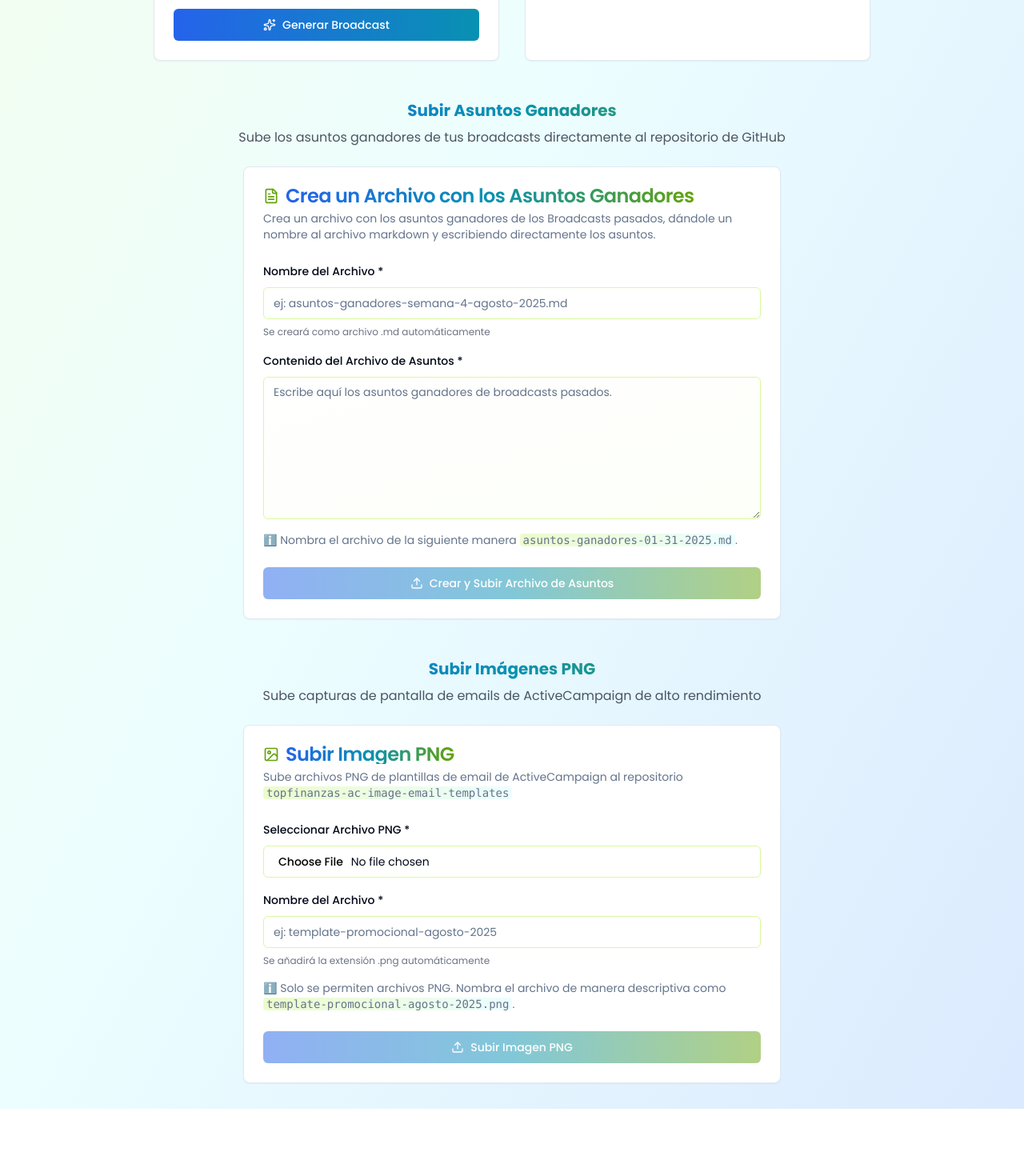
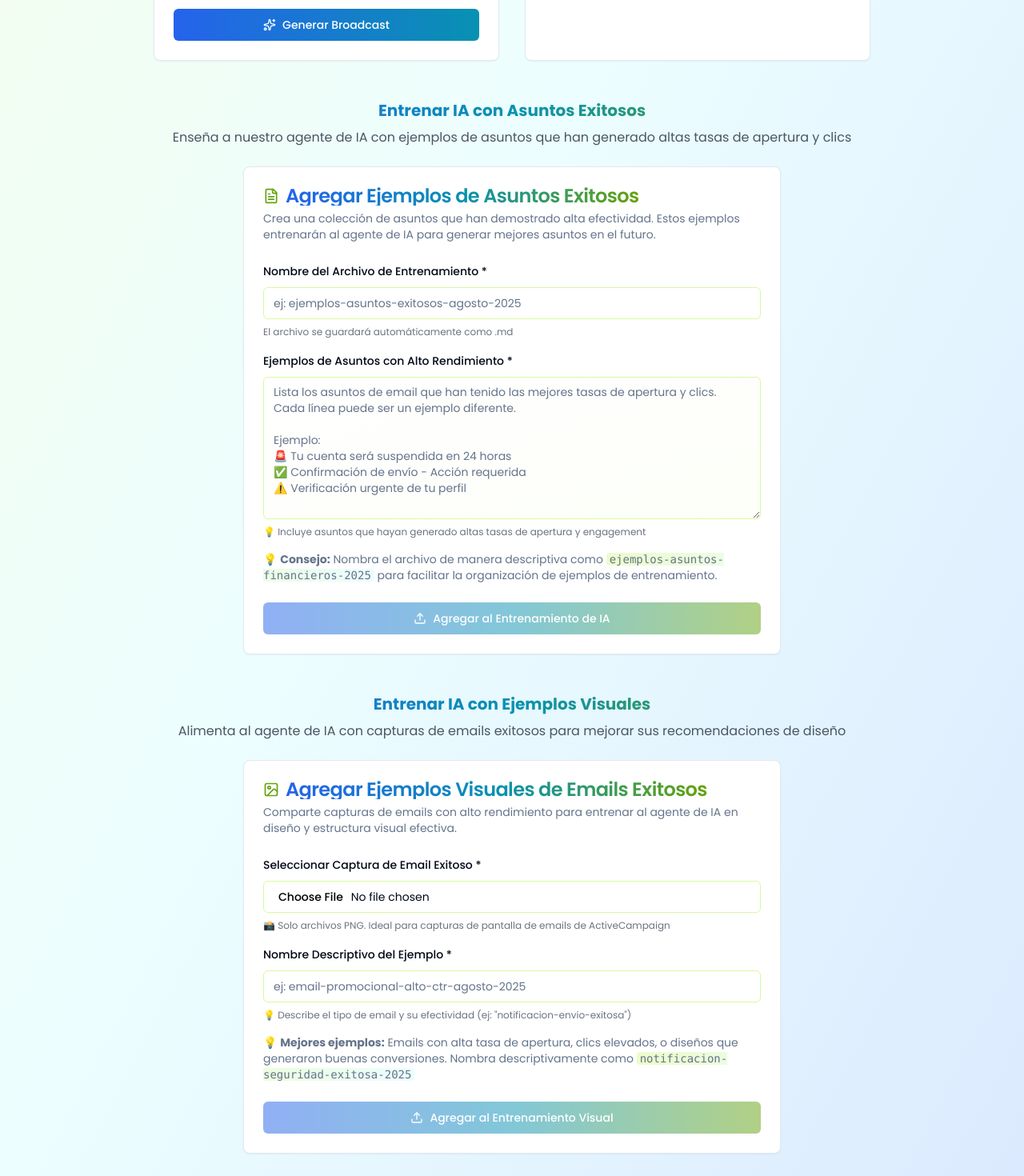
Before and after one commit to juanjaragavi/emailgenius-broadcasts-generator, a Next.js app: page / in a window 1280 px wide. Shown: the part 980-2450 px from the top of the page at 80% size. Before the commit the page ends 2366 px from the top, so only its background shows below. Built offline with nearby package versions, Linux system fonts and the light colour scheme.

Commit message:
feat: Update UI text and error messages for AI training examples in file upload components

```diff
--- a/app/page.tsx
+++ b/app/page.tsx
@@ -809,11 +809,11 @@ export default function Home() {
         <div className="mt-12">
           <div className="text-center mb-6">
             <h3 className="text-xl font-bold bg-gradient-to-r from-blue-600 via-cyan-600 to-lime-600 bg-clip-text text-transparent mb-2">
-              Subir Asuntos Ganadores
+              Entrenar IA con Asuntos Exitosos
             </h3>
             <p className="text-gray-600">
-              Sube los asuntos ganadores de tus broadcasts directamente al
-              repositorio de GitHub
+              Enseña a nuestro agente de IA con ejemplos de asuntos que han
+              generado altas tasas de apertura y clics
             </p>
           </div>
           <div className="flex justify-center">
@@ -834,10 +834,11 @@ export default function Home() {
         <div className="mt-12">
           <div className="text-center mb-6">
             <h3 className="text-xl font-bold bg-gradient-to-r from-blue-600 via-cyan-600 to-lime-600 bg-clip-text text-transparent mb-2">
-              Subir Imágenes PNG
+              Entrenar IA con Ejemplos Visuales
             </h3>
             <p className="text-gray-600">
-              Sube capturas de pantalla de emails de ActiveCampaign de alto rendimiento
+              Alimenta al agente de IA con capturas de emails exitosos para
+              mejorar sus recomendaciones de diseño
             </p>
           </div>
           <div className="flex justify-center">
--- a/components/ui/file-upload.tsx
+++ b/components/ui/file-upload.tsx
@@ -67,7 +67,7 @@ export function FileUpload({
     try {
       if (!filename.trim() || !content.trim()) {
         throw new Error(
-          "Por favor completa el nombre del archivo y el contenido"
+          "Por favor completa el nombre del archivo y agrega ejemplos de asuntos exitosos"
         );
       }
 
@@ -78,7 +78,7 @@ export function FileUpload({
         content,
         branchBase: "main", // Always use main branch
         skipPr: true, // Always commit directly to main
-        commitMessage: `feat: add ${finalFilename} via EmailGenius`,
+        commitMessage: `feat: agregar ejemplos de entrenamiento ${finalFilename} para agente de IA`,
       };
 
       const response = await fetch("/api/upload-winner-subject", {
@@ -124,44 +124,52 @@ export function FileUpload({
         <CardTitle className="flex items-center gap-2">
           <FileText className="h-5 w-5 text-lime-600" />
           <span className="bg-gradient-to-r from-blue-600 via-cyan-600 to-lime-600 bg-clip-text text-transparent">
-            Crea un Archivo con los Asuntos Ganadores
+            Agregar Ejemplos de Asuntos Exitosos
           </span>
         </CardTitle>
         <CardDescription>
-          Crea un archivo con los asuntos ganadores de los Broadcasts pasados,
-          dándole un nombre al archivo markdown y escribiendo directamente los
-          asuntos.
+          Crea una colección de asuntos que han demostrado alta efectividad.
+          Estos ejemplos entrenarán al agente de IA para generar mejores asuntos
+          en el futuro.
         </CardDescription>
       </CardHeader>
       <CardContent className="space-y-4">
         {/* Filename Input */}
         <div className="space-y-2">
-          <Label htmlFor="filename">Nombre del Archivo *</Label>
+          <Label htmlFor="filename">
+            Nombre del Archivo de Entrenamiento *
+          </Label>
           <Input
             id="filename"
             value={filename}
             onChange={(e) => setFilename(e.target.value)}
-            placeholder="ej: asuntos-ganadores-semana-4-agosto-2025.md"
+            placeholder="ej: ejemplos-asuntos-exitosos-agosto-2025"
             disabled={isUploading}
             className="border-lime-200 focus:border-lime-400 focus:ring-lime-400"
           />
           <p className="text-xs text-gray-500">
-            Se creará como archivo .md automáticamente
+            El archivo se guardará automáticamente como .md
           </p>
         </div>
 
         {/* Content Input */}
         <div className="space-y-2">
-          <Label htmlFor="content">Contenido del Archivo de Asuntos *</Label>
+          <Label htmlFor="content">
+            Ejemplos de Asuntos con Alto Rendimiento *
+          </Label>
           <Textarea
             id="content"
             value={content}
             onChange={(e) => setContent(e.target.value)}
-            placeholder="Escribe aquí los asuntos ganadores de broadcasts pasados."
+            placeholder="Lista los asuntos de email que han tenido las mejores tasas de apertura y clics. Cada línea puede ser un ejemplo diferente.&#10;&#10;Ejemplo:&#10;🚨 Tu cuenta será suspendida en 24 horas&#10;✅ Confirmación de envío - Acción requerida&#10;⚠️ Verificación urgente de tu perfil"
             rows={8}
             disabled={isUploading}
             className="border-lime-200 focus:border-lime-400 focus:ring-lime-400 bg-gradient-to-br from-white to-lime-50/30"
           />
+          <p className="text-xs text-gray-500">
+            💡 Incluye asuntos que hayan generado altas tasas de apertura y
+            engagement
+          </p>
         </div>
 
         {/* Error Display */}
@@ -177,13 +185,13 @@ export function FileUpload({
           <div className="space-y-3 p-4 bg-gradient-to-r from-lime-50 to-cyan-50 border border-lime-200 rounded-md">
             <div className="flex items-center gap-2 text-lime-700 font-medium">
               <Check className="h-4 w-4" />
-              ¡Subida Exitosa!
+              ¡Ejemplos Agregados al Entrenamiento de IA!
             </div>
             <div className="space-y-2 text-sm">
               <div className="flex items-center gap-2">
                 <FileText className="h-4 w-4 text-gray-600" />
                 <span>
-                  Archivo:{" "}
+                  Archivo de entrenamiento:{" "}
                   <code className="bg-white px-1 rounded border border-lime-100">
                     {result.path}
                   </code>
@@ -197,19 +205,25 @@ export function FileUpload({
                   rel="noopener noreferrer"
                   className="text-blue-600 hover:text-cyan-600 hover:underline flex items-center gap-1 transition-colors"
                 >
-                  Ver Commit <ExternalLink className="h-3 w-3" />
+                  Ver Registro de Entrenamiento{" "}
+                  <ExternalLink className="h-3 w-3" />
                 </a>
               </div>
             </div>
+            <p className="text-xs text-emerald-700 bg-emerald-50 p-2 rounded border border-emerald-200">
+              🤖 El agente de IA ahora puede usar estos ejemplos para mejorar
+              futuras generaciones
+            </p>
           </div>
         )}
 
         <CardDescription>
-          ℹ️ Nombra el archivo de la siguiente manera{" "}
+          💡 <strong>Consejo:</strong> Nombra el archivo de manera descriptiva
+          como{" "}
           <code className="bg-gradient-to-r from-lime-100 to-cyan-50 px-1 rounded">
-            asuntos-ganadores-01-31-2025.md
-          </code>
-          .
+            ejemplos-asuntos-financieros-2025
+          </code>{" "}
+          para facilitar la organización de ejemplos de entrenamiento.
         </CardDescription>
 
         {/* Action Buttons */}
@@ -222,12 +236,12 @@ export function FileUpload({
             {isUploading ? (
               <>
                 <Loader2 className="mr-2 h-4 w-4 animate-spin" />
-                Subiendo...
+                Entrenando IA...
               </>
             ) : (
               <>
                 <Upload className="mr-2 h-4 w-4" />
-                Crear y Subir Archivo de Asuntos
+                Agregar al Entrenamiento de IA
               </>
             )}
           </Button>
--- a/components/ui/png-upload.tsx
+++ b/components/ui/png-upload.tsx
@@ -54,13 +54,15 @@ export function PngUpload({ onUploadSuccess, onUploadError }: PngUploadProps) {
 
     // Validate file type
     if (!file.type.startsWith("image/png")) {
-      setError("Solo se permiten archivos PNG");
+      setError(
+        "Solo se permiten capturas en formato PNG para el entrenamiento de IA"
+      );
       return;
     }
 
     // Validate file size (1MB limit)
     if (file.size > 1024 * 1024) {
-      setError("El archivo es demasiado grande. Límite: 1MB");
+      setError("La captura es muy grande para procesar. Límite: 1MB");
       return;
     }
 
@@ -103,7 +105,7 @@ export function PngUpload({ onUploadSuccess, onUploadError }: PngUploadProps) {
       const payload = {
         filename: finalFilename,
         content: base64Content,
-        commitMessage: `feat: add ${finalFilename} via EmailGenius PNG Uploader`,
+        commitMessage: `feat: agregar ejemplo visual ${finalFilename} para entrenamiento de IA`,
       };
 
       const response = await fetch("/api/upload-png-image", {
@@ -155,21 +157,20 @@ export function PngUpload({ onUploadSuccess, onUploadError }: PngUploadProps) {
         <CardTitle className="flex items-center gap-2">
           <ImageIcon className="h-5 w-5 text-lime-600" />
           <span className="bg-gradient-to-r from-blue-600 via-cyan-600 to-lime-600 bg-clip-text text-transparent">
-            Subir Imagen PNG
+            Agregar Ejemplos Visuales de Emails Exitosos
           </span>
         </CardTitle>
         <CardDescription>
-          Sube archivos PNG de plantillas de email de ActiveCampaign al
-          repositorio{" "}
-          <code className="bg-gradient-to-r from-lime-100 to-cyan-50 px-1 rounded">
-            topfinanzas-ac-image-email-templates
-          </code>
+          Comparte capturas de emails con alto rendimiento para entrenar al
+          agente de IA en diseño y estructura visual efectiva.
         </CardDescription>
       </CardHeader>
       <CardContent className="space-y-4">
         {/* File Selection */}
         <div className="space-y-2">
-          <Label htmlFor="file-input">Seleccionar Archivo PNG *</Label>
+          <Label htmlFor="file-input">
+            Seleccionar Captura de Email Exitoso *
+          </Label>
           <Input
             id="file-input"
             ref={fileInputRef}
@@ -187,21 +188,26 @@ export function PngUpload({ onUploadSuccess, onUploadError }: PngUploadProps) {
               </span>
             </div>
           )}
+          <p className="text-xs text-gray-500">
+            📸 Solo archivos PNG. Ideal para capturas de pantalla de emails de
+            ActiveCampaign
+          </p>
         </div>
 
         {/* Filename Input */}
         <div className="space-y-2">
-          <Label htmlFor="filename">Nombre del Archivo *</Label>
+          <Label htmlFor="filename">Nombre Descriptivo del Ejemplo *</Label>
           <Input
             id="filename"
             value={filename}
             onChange={(e) => setFilename(e.target.value)}
-            placeholder="ej: template-promocional-agosto-2025"
+            placeholder="ej: email-promocional-alto-ctr-agosto-2025"
             disabled={isUploading}
             className="border-lime-200 focus:border-lime-400 focus:ring-lime-400"
           />
           <p className="text-xs text-gray-500">
-            Se añadirá la extensión .png automáticamente
+            💡 Describe el tipo de email y su efectividad (ej:
+            &quot;notificacion-envio-exitosa&quot;)
           </p>
         </div>
 
@@ -218,13 +224,13 @@ export function PngUpload({ onUploadSuccess, onUploadError }: PngUploadProps) {
           <div className="space-y-3 p-4 bg-gradient-to-r from-lime-50 to-cyan-50 border border-lime-200 rounded-md">
             <div className="flex items-center gap-2 text-lime-700 font-medium">
               <Check className="h-4 w-4" />
-              ¡Subida Exitosa!
+              ¡Ejemplo Visual Agregado al Entrenamiento!
             </div>
             <div className="space-y-2 text-sm">
               <div className="flex items-center gap-2">
                 <FileImage className="h-4 w-4 text-gray-600" />
                 <span>
-                  Archivo:{" "}
+                  Ejemplo visual:{" "}
                   <code className="bg-white px-1 rounded border border-lime-100">
                     {result.path}
                   </code>
@@ -238,7 +244,8 @@ export function PngUpload({ onUploadSuccess, onUploadError }: PngUploadProps) {
                   rel="noopener noreferrer"
                   className="text-blue-600 hover:text-cyan-600 hover:underline flex items-center gap-1 transition-colors"
                 >
-                  Ver Commit <ExternalLink className="h-3 w-3" />
+                  Ver Registro de Entrenamiento{" "}
+                  <ExternalLink className="h-3 w-3" />
                 </a>
               </div>
               {result.fileUrl && (
@@ -250,21 +257,25 @@ export function PngUpload({ onUploadSuccess, onUploadError }: PngUploadProps) {
                     rel="noopener noreferrer"
                     className="text-blue-600 hover:text-cyan-600 hover:underline flex items-center gap-1 transition-colors"
                   >
-                    Ver Archivo <ExternalLink className="h-3 w-3" />
+                    Ver Ejemplo Visual <ExternalLink className="h-3 w-3" />
                   </a>
                 </div>
               )}
             </div>
+            <p className="text-xs text-emerald-700 bg-emerald-50 p-2 rounded border border-emerald-200">
+              🤖 El agente de IA ahora puede analizar este diseño para futuras
+              recomendaciones
+            </p>
           </div>
         )}
 
         <CardDescription>
-          ℹ️ Solo se permiten archivos PNG. Nombra el archivo de manera
-          descriptiva como{" "}
+          💡 <strong>Mejores ejemplos:</strong> Emails con alta tasa de
+          apertura, clics elevados, o diseños que generaron buenas conversiones.
+          Nombra descriptivamente como{" "}
           <code className="bg-gradient-to-r from-lime-100 to-cyan-50 px-1 rounded">
-            template-promocional-agosto-2025.png
+            notificacion-seguridad-exitosa-2025
           </code>
-          .
         </CardDescription>
 
         {/* Action Buttons */}
@@ -277,12 +288,12 @@ export function PngUpload({ onUploadSuccess, onUploadError }: PngUploadProps) {
             {isUploading ? (
               <>
                 <Loader2 className="mr-2 h-4 w-4 animate-spin" />
-                Subiendo...
+                Entrenando IA...
               </>
             ) : (
               <>
                 <Upload className="mr-2 h-4 w-4" />
-                Subir Imagen PNG
+                Agregar al Entrenamiento Visual
               </>
             )}
           </Button>
```
